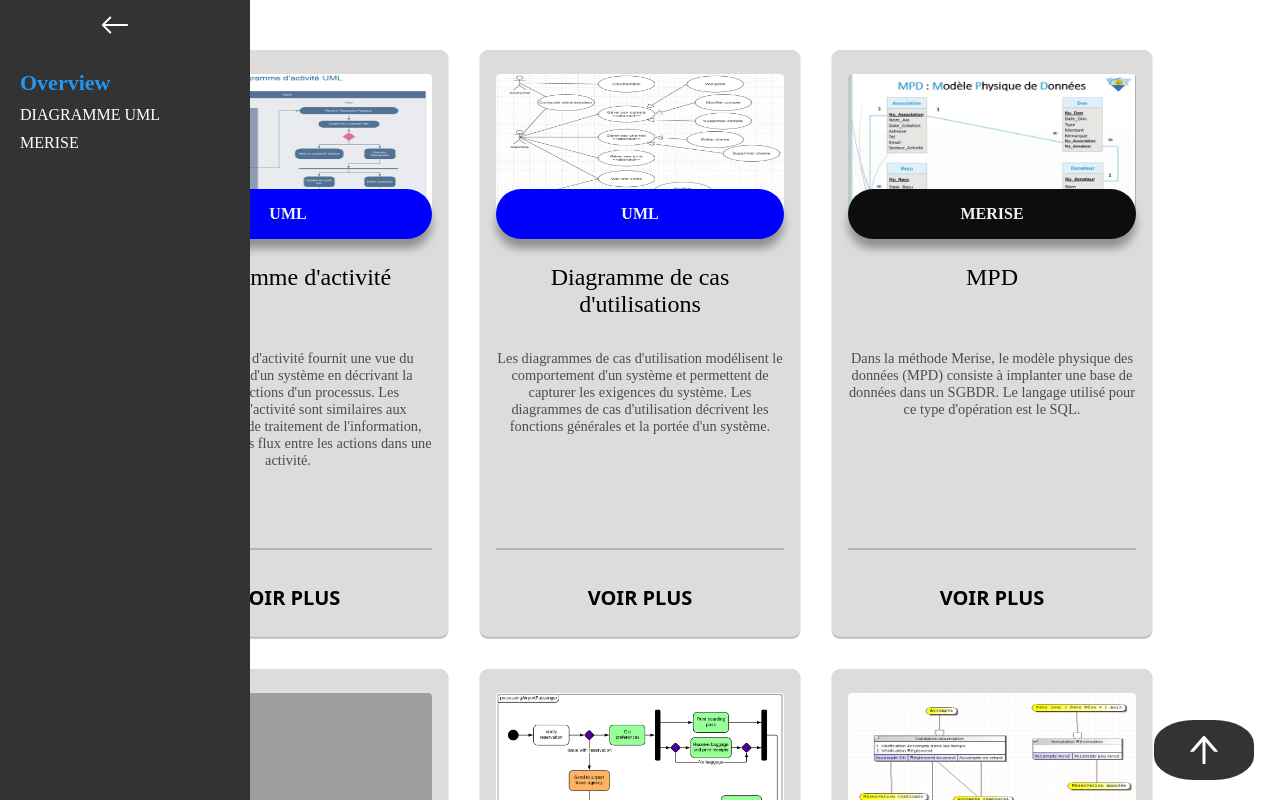
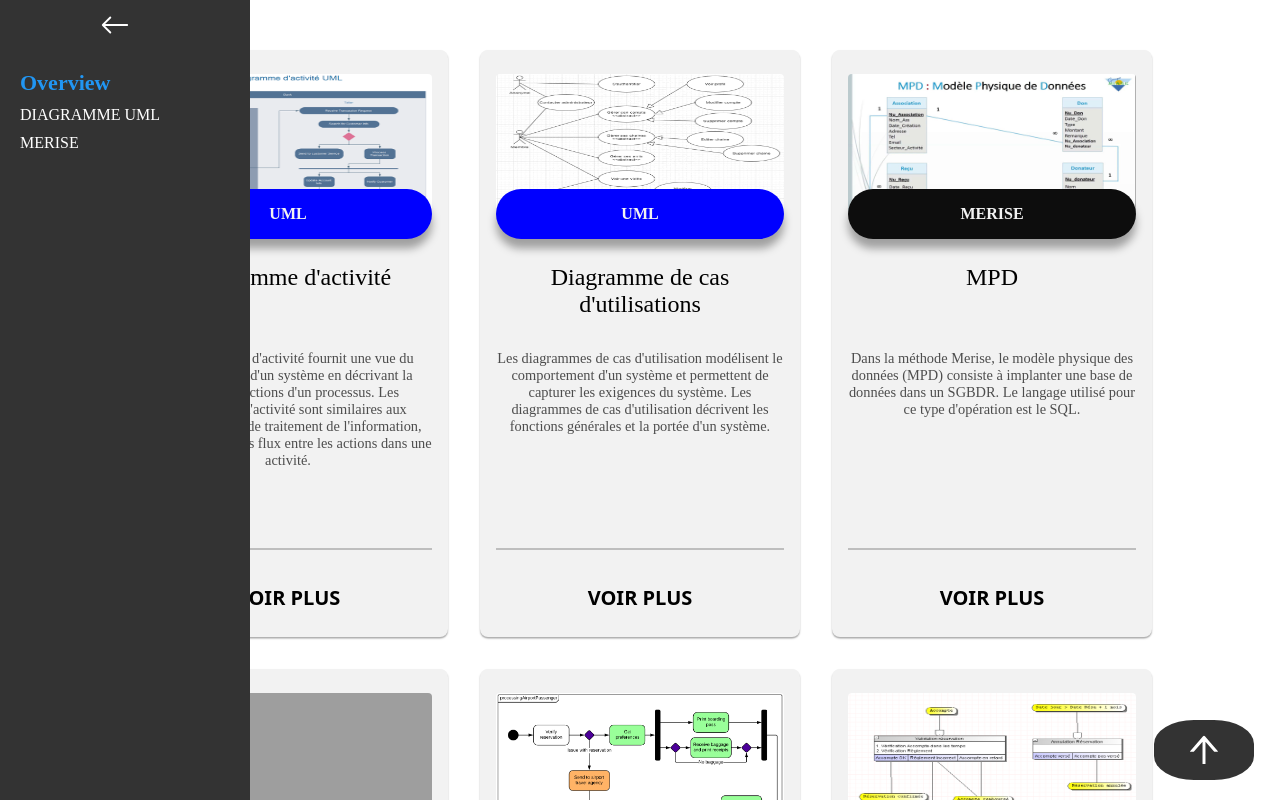
Before and after one commit to 2023-cda-alt-devops-p3/catalog-az, a React (Create React App) app: page /overview in a window 1280 px wide. Shown: the top 800 px of the page. Built offline with nearby package versions, Linux system fonts and the light colour scheme; grey boxes are pictures that could not be loaded.

Commit message:
fix: btn close remove

```diff
--- a/src/components/sidebar/Sidebar.jsx
+++ b/src/components/sidebar/Sidebar.jsx
@@ -29,14 +29,9 @@ const Sidebar = () => {
     <div>
      <BsArrowRight  size={`${isOpen ? "" : 70}`} id="open-icon"className={`${isOpen ? 'hidden' : 'on position'}`} onClick={toggleSidebar}/>
     <div className={`sidebar ${isOpen ? 'open' : 'closed'}`}>
-      <button
-        className={`toggle-button ${isOpen ? 'close' : 'open'}`}
-        onClick={toggleSidebar}
-        alt="btn-close-sidebar"
 
-      >
-        {isOpen ? <BsArrowLeft size={30}/> : ''}
-      </button>
+        {isOpen ? <BsArrowLeft className={`toggle-button ${isOpen ? 'close' : 'open'}`} onClick={toggleSidebar} size={30}/> : ''}
+
       <ul className='mt-50'>
         <li><h4 className='h4'><NavLink to={"/overview"}>Overview</NavLink></h4></li>
         <li className='h4 pointer' onClick={toggleDropdown}> DIAGRAMME UML</li>
--- a/src/index.css
+++ b/src/index.css
@@ -145,7 +145,7 @@ body {
 }
 
 .cards {
-  background-color: gainsboro;
+  background-color: var(--color-2);
   max-width: 20rem;
   max-height: 700px;
   display: flex;
```
